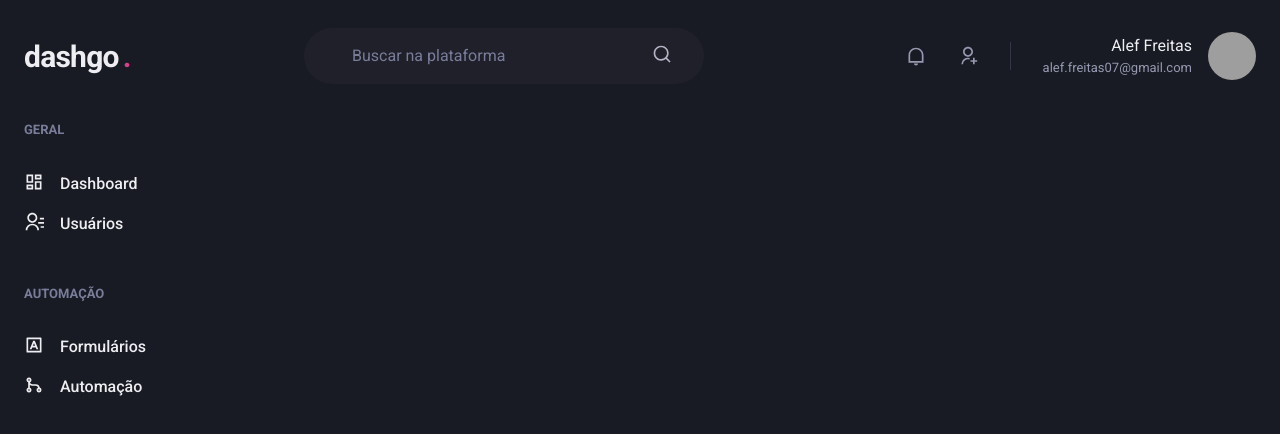
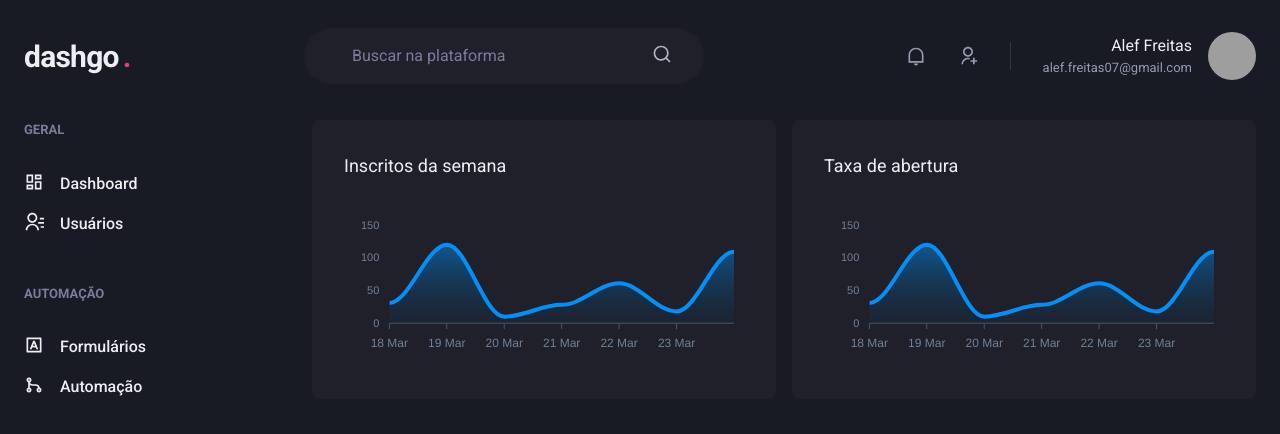
Before and after one commit to aleffreitas/dashgov2, a Next.js app: page /dashboard in a window 1280 px wide. Shown: the top 434 px of the page. Built offline with nearby package versions, Linux system fonts and the light colour scheme; grey boxes are pictures that could not be loaded.

Commit message:
feat: made integration with apexcharts

```diff
--- a/package.json
+++ b/package.json
@@ -13,9 +13,11 @@
     "@chakra-ui/react": "^2.1.2",
     "@emotion/react": "^11",
     "@emotion/styled": "^11",
+    "apexcharts": "^3.35.3",
     "framer-motion": "^6",
     "next": "12.1.6",
     "react": "18.1.0",
+    "react-apexcharts": "^1.4.0",
     "react-dom": "18.1.0",
     "react-icons": "^4.4.0"
   },
--- a/src/pages/dashboard.tsx
+++ b/src/pages/dashboard.tsx
@@ -1,6 +1,64 @@
-import { Flex } from '@chakra-ui/react';
+import { Flex, SimpleGrid, Text, Box, theme } from '@chakra-ui/react';
+import dynamic from 'next/dynamic';
 import { Header } from "../components/Header";
 import { Sidebar } from "../components/Sidebar";
+
+const Chart = dynamic(() => import('react-apexcharts'), {
+  ssr: false
+})
+
+const options = {
+  chart: {
+    toolbar: {
+      show: false
+    },
+    zoom: {
+      enabled: false
+    },
+    foreColor: theme.colors.gray[500],
+  },
+  grid: {
+    show: false,
+  },
+  dataLabels: {
+    enabled: false
+  },
+  tooltip: {
+    enabled: false
+  },
+  xaxis: {
+    type: 'datetime',
+    axisBorder: {
+      color: theme.colors.gray[600]
+    },
+    axisTicks: {
+      color: theme.colors.gray[600]
+    },
+    categories: [
+      '2021-03-18T00:00:000Z',
+      '2021-03-19T00:00:000Z',
+      '2021-03-20T00:00:000Z',
+      '2021-03-21T00:00:000Z',
+      '2021-03-22T00:00:000Z',
+      '2021-03-23T00:00:000Z',
+      '2021-03-24T00:00:000Z',
+    ]
+  },
+
+  fill: {
+    opacity: 0.3,
+    type: 'gradient',
+    gradient: {
+      shade: 'dark',
+      opacityFrom: 0.7,
+      opacityTo: 0.3,
+    },
+  },
+};
+
+const series = [
+  {name: 'series1', data: [31, 120, 10, 28, 61, 18, 109]}
+];
 
 export default function Dashboard() {
   return (
@@ -10,6 +68,29 @@
 
       <Flex w="100%" my="6" maxWidth={1480} mx="auto" px="6">
         <Sidebar />
+        <SimpleGrid
+          flex="1" gap="4" minChildWidth="320px" align="flex-start"
+        >
+          <Box
+            p="8"
+            bg="gray.800"
+            borderRadius={8}
+            pb="4"
+          >
+            <Text fontSize="lg" mb="4">Inscritos da semana</Text>
+            <Chart options={options} series={series} type="area" height={160} />
+          </Box>
+
+          <Box
+            p="8"
+            bg="gray.800"
+            borderRadius={8}
+            pb="4"
+          >
+            <Text fontSize="lg" mb="4">Taxa de abertura</Text>
+            <Chart options={options} series={series} type="area" height={160} />
+          </Box>
+        </SimpleGrid>
       </Flex>
 
     </Flex>
```
Also changed, not shown: 1 other file (tests, documents, lock files or other folders).
